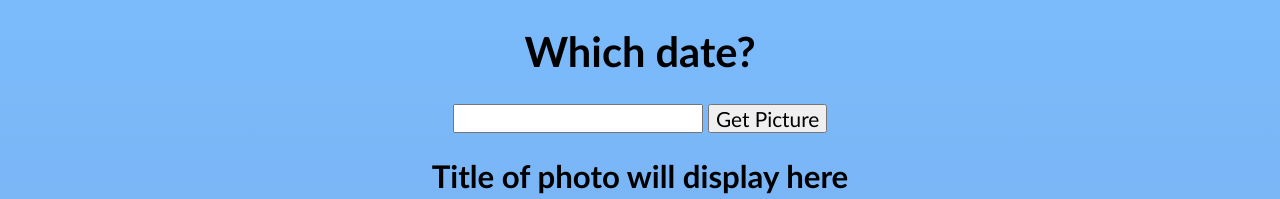
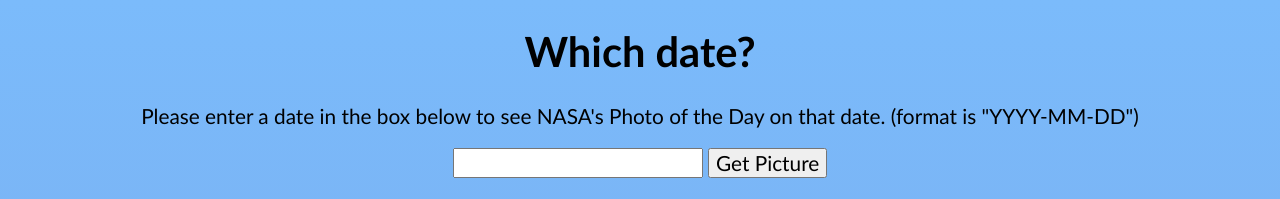
Before and after one commit to haleelee/nasaPhotos, a plain HTML site: page index.html in a window 1280 px wide. Shown: the top 199 px of the page. Drawn offline with Linux system fonts and the light colour scheme.

Commit message:
Add files via upload

```diff
--- a/index.html
+++ b/index.html
@@ -14,6 +14,7 @@
 	<body>
 
 		<h1>Which date?</h1>
+		<p>Please enter a date in the box below to see NASA's Photo of the Day on that date. (format is "YYYY-MM-DD")</p>
 		<input type="text" name="" value="">
 		<button type="button" name="button">Get Picture</button>
 
```
